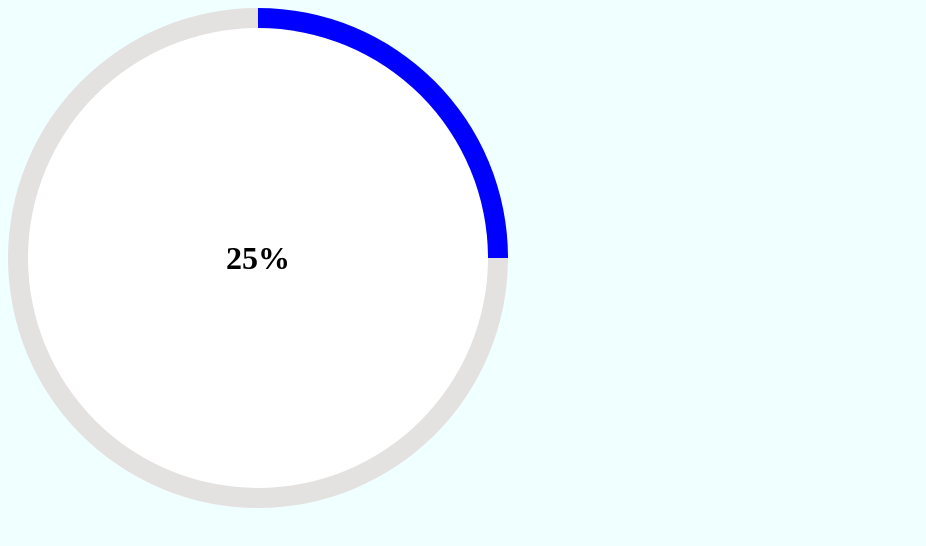
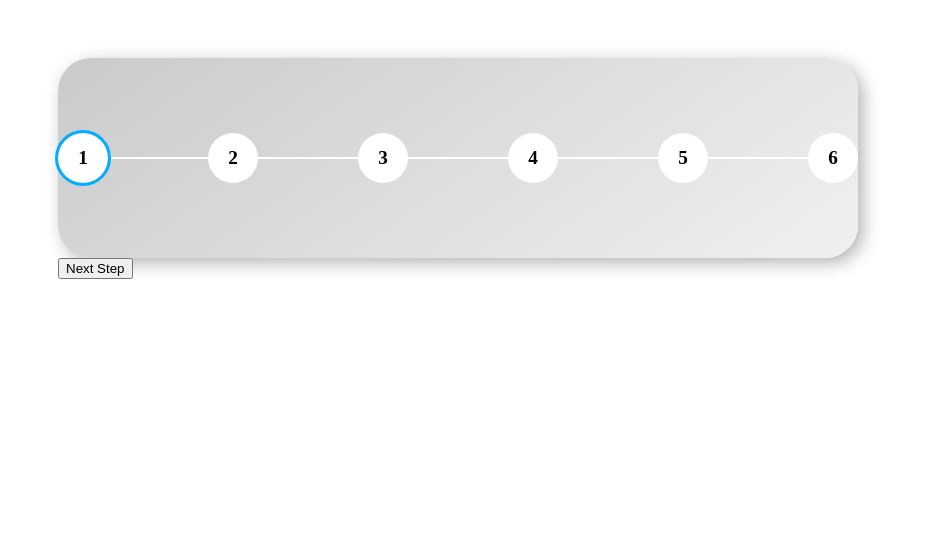
Before and after one commit to kartikmukati/reactjs-machine-code-yt, a React (Vite) app: page / in a window 1280 px wide. Shown: the top 546 px of the page, without its empty margins (0-926 px from the left). Built offline with nearby package versions, Linux system fonts and the light colour scheme.

Commit message:
progress step bar in reactjs

```diff
--- a/src/App.css
+++ b/src/App.css
@@ -1,25 +1,94 @@
 body {
-     padding: 50 50;
-     background-color: azure;
+     padding: 50px 50px;
+     background-color: rgb(255, 255, 255);
 }
 
-/* .outer-circle {
-     background: conic-gradient(blue 180deg, rgb(228, 225, 225) 0deg);
-     width: 500px;
-     height: 500px;
+h1 {
+     font-size: larger;
+     color: black;
+}
+
+.container {
+     width: 800px;
+     height: 200px;
+     display: flex;
+     align-items: center;
+     justify-content: center;
+     background-color: rgb(34, 122, 108);
+     border-radius: 33px;
+     background: linear-gradient(145deg, #cacaca, #f0f0f0);
+     box-shadow:  5px 5px 17px #b3b3b3,
+                 -5px -5px 17px #ffffff;
+}
+
+.progress-line-outer {
+     width: 800px;
+     height: 2px;
+     background-color: rgb(255, 255, 255);
+     display: flex;
+}
+
+.progress-line-inner {
+     height: 2px;
+     background-color: rgb(0, 174, 255);
+     display: flex;
+     align-items: center;
+}
+
+.steps-ctn {
+     position: absolute;
+     width: 800px;
+     display: flex;
+     justify-content: space-between;
+     align-items: center;
+}
+
+.progress-circle {
+     width: 50px;
+     height: 50px;
+     background-color: rgb(255, 255, 255);
      border-radius: 50%;
      display: flex;
+     align-items: center;
      justify-content: center;
-     align-items: center;
+}
 
-} */
-.inner-circle {
+.progress-current-circle {
+     width: 50px;
+     height: 50px;
      background-color: rgb(255, 255, 255);
-     width: 460px;
-     height: 460px;
      border-radius: 50%;
      display: flex;
+     align-items: center;
      justify-content: center;
-     align-items: center;
+     animation: circleOutline 2s forwards;
+     animation-delay: 0.25s;
 
 }
+
+@keyframes circleOutline {
+     to {
+          outline: 3px solid rgb(0,174,255);
+     }
+}
+
+.progress-circle-filled {
+     width: 50px;
+     height: 50px;
+     background-color: rgb(255, 255, 255);
+     border-radius: 50%;
+     display: flex;
+     align-items: center;
+     justify-content: center;
+     animation: circleFilled 1s forwards;
+}
+
+@keyframes circleFilled {
+     from {
+          background-color: rgb(255, 255, 255);
+     }
+     to {
+          background-color: rgb(0,174,255);
+          color: white;
+     }
+}
--- a/src/App.jsx
+++ b/src/App.jsx
@@ -1,33 +1,63 @@
+import { useState } from 'react'
 import './App.css'
 
 import { styled, keyframes } from 'styled-components'
 
 function App(props) {
 
-  const progress = props.percentage;
+  const arr = [1,2,3,4,5,6]
+
+  const percentageEachStep = 100 / (arr.length - 1);
+
+  const [currentStep, setCurrentStep] = useState(arr[0]);
+  const [percentageStart, setPercentageStart] = useState(0);
+  const [percentageCompleted, setPercentageCompleted] = useState(0);
+
+  const nextStepClickHandler = () => {
+    setCurrentStep((pre) => {return pre + 1});
+    setPercentageStart(percentageCompleted);
+    setPercentageCompleted((pre) => {return pre + percentageEachStep});
+  }
 
   return (
-    <OuterCircle percentage={progress}>
-    <div className='inner-circle'>
-      <h1>{progress}%</h1>
+    <>
+    <div className='container'>
+      <div className='progress-line-outer'>
+        <ProgressLineInner $percentageStart={percentageStart} $percentageCompleted={percentageCompleted}>
+          <div className='steps-ctn'>
+            {arr.map((item, index) => {
+              return (
+                <div className={currentStep === item ? 'progress-current-circle' : (currentStep > item ? 'progress-circle-filled' : 'progress-circle')}>
+                  <h1>{item}</h1>
+                </div>
+              )
+            })}
+          </div>
+        </ProgressLineInner>
+      </div>
+
     </div>
-    </OuterCircle>
+    <button onClick={nextStepClickHandler}>Next Step</button>
+    </>
   )
 }
 
 export default App
 
-const progressAnimate = (percentage) => keyframes`
-  0% {background: conic-gradient(blue 0deg, rgb(228, 225, 225) 0deg);}
-  100% {background: conic-gradient(blue ${percentage / 100 * 360}deg, rgb(228, 225, 225) 0deg);}
+const progress = (percentageStart, percentageCompleted) => keyframes`
+  from {
+    width: ${percentageStart}%;
+  }
+  to {
+    width: ${percentageCompleted}%;
+  }
 `
 
-const OuterCircle = styled.div`
-     width: 500px;
-     height: 500px;
-     border-radius: 50%;
+
+const ProgressLineInner = styled.div`
+     height: 2px;
+     background-color: rgb(0, 174, 255);
      display: flex;
-     justify-content: center;
      align-items: center;
-     animation: ${(props) => progressAnimate(props.percentage)} 2s forwards;
+     animation: ${(props) => progress(props.$percentageStart, props.$percentageCompleted)} 2s forwards
 `
```
